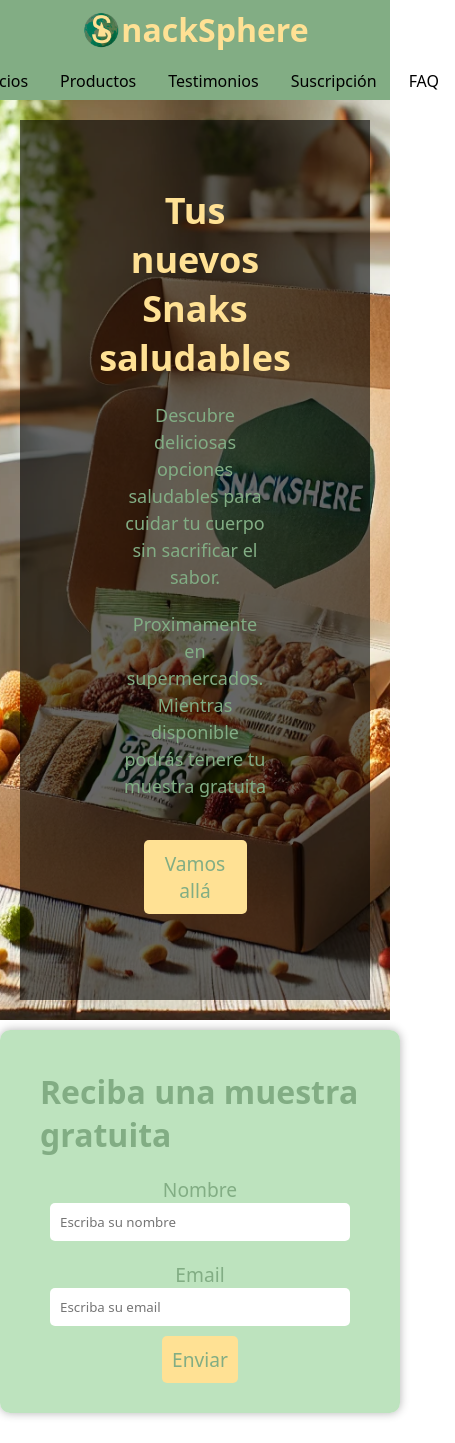
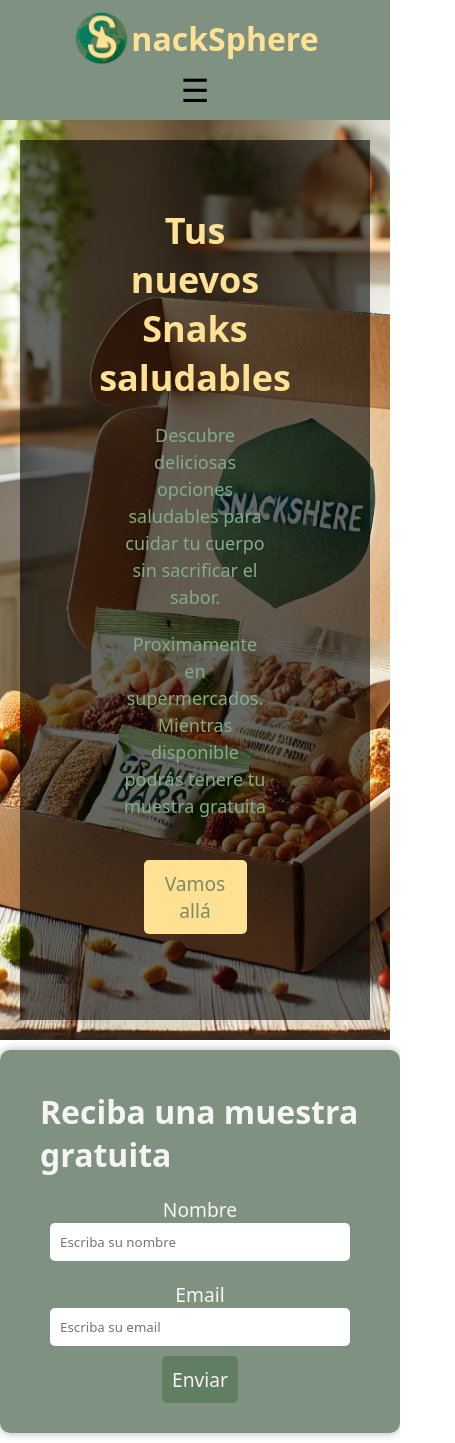
Before and after one commit to ImMiguelFv/LandingPage, an Angular app: page / in a window 390 px wide. Shown: the whole page, 455 px wide, since content can reach past the window. Built offline with nearby package versions, Linux system fonts and the light colour scheme.

Commit message:
Responsive pq celia se estresa

```diff
--- a/src/app/app-header/app-header.component.css
+++ b/src/app/app-header/app-header.component.css
@@ -3,45 +3,113 @@
     display: flex;
     align-items: center; /* Alinea verticalmente en el centro */
     justify-content: space-between; /* Distribuye el espacio entre elementos */
-    background-color: var(--primario);
+    background-color: var(--primarioV3);
     padding: 0.5rem 1rem;
     flex-direction: column; /* Asegura que los elementos estén en fila, aunque esta es la configuración por defecto */
-    height: 100px;
+    height: 140px;
 
 }
-.cabecera .logo .logolink:hover{
-filter: drop-shadow(5px 5px 10px rgba(255, 255, 255, 0.199)); /* Sombra en la imagen */
 
-}
 .cabecera .logo .logolink {
     font-size: 1rem;
     display: flex;
     flex-direction: row;
     align-items: center;
-    margin-bottom: 1rem;
+
 }
 .cabecera .logo a {
     color: var(--resaltado);
     text-decoration: none;
 }
+.cabecera .logo .logolink:hover{
+    filter: drop-shadow(5px 5px 10px rgba(255, 255, 255, 0.199)); /* Sombra en la imagen */
+
+    }
 .cabecera .logo .logolink .logoimg{
     width: auto;
-    height: 40px;
+    height: 60px;
 }
 
-.navegacion {
+.cabecera  .navegacion {
     display: flex;
     align-items: center; /* Alinea verticalmente en el centro */
     justify-content: space-between; /* Distribuye el espacio entre elementos */
     flex-direction: row;
+    font-size: 1.2rem;
 
 }
 .cabecera .navegacion a {
     color: var(--primariov3);
     text-decoration: none;
-    margin: 0 1rem;
+    padding: 0.5rem 1rem;
 }
 
 .cabecera .navegacion a:hover {
     color: var(--resaltado);
 }
+/* Estilo del botón del menú hamburguesa */
+.cabecera .logo .menu-toggle {
+    display: none;
+    background: none;
+    border: none;
+    font-size: 2rem;
+    color: var(--primariov3);
+    cursor: pointer;
+}
+
+/* Estilo para pantallas móviles */
+@media (max-width: 768px) {
+    .cabecera {
+        height: 120px;
+
+    }
+    .cabecera .logo {
+        display: flex;
+        flex-direction: column;
+        align-items: center;
+        justify-content: center;
+        z-index: 2;
+    }
+    .cabecera .navegacion {
+        display: none; /* Ocultar el menú por defecto en dispositivos móviles */
+        position: absolute;
+        top: 120px;
+        left: 0;
+        right: 0;
+        background-color: var(--primarioV3);
+        flex-direction: row; /* Cambiar la dirección del menú a columna */
+        max-height: 0; /* Oculta el menú por defecto */
+        overflow: hidden; /* Asegura que el contenido oculto no sea visible */
+        animation:slide-top 0.8s linear both}
+        @keyframes slide-top{0%{transform:translateY(0)}100%{transform:translateY(-100px)}}
+
+
+        .cabecera .navegacion.active {
+        z-index: 1;
+        max-height: 120px; /* Ajusta según el tamaño máximo esperado del menú */
+        animation:slide-bottom 0.8s linear both;
+        background-color: var(--primarioV3);
+        display: flex;
+        flex-direction: column;
+        align-items: center;
+        justify-content: center;
+
+    }
+        @keyframes slide-bottom
+        {0%{transform:translateY(-20px)}
+        100%{transform:translateY(0px)}}
+
+
+        .cabecera  .navegacion li {
+        margin: 0;
+        text-align: center;
+    }
+    .cabecera  .navegacion.active {
+        display: flex; /* Mostrar el menú cuando se active */
+    }
+    .cabecera .logo .menu-toggle {
+        display: block; /* Mostrar el botón de menú hamburguesa en dispositivos móviles */
+
+    }
+
+}
--- a/src/app/app-header/app-header.component.html
+++ b/src/app/app-header/app-header.component.html
@@ -1,17 +1,20 @@
 <header class="cabecera">
-
     <div class="logo">
         <a class="logolink" href="#">
             <img class="logoimg" src="bitmap.png" alt="Logo empresarial">
             <h1>nackSphere</h1>
         </a>
+        <button class="menu-toggle" (click)="toggleMenu()" aria-label="Toggle navigation">
+            &#9776;
+        </button>
     </div>
-        <nav class="navegacion">
-                <li><a href="#Beneficios">Beneficios</a></li>
-                <li><a href="#Productos">Productos</a></li>
-                <li><a href="#Testimonios">Testimonios</a></li>
-                <li><a href="#Suscripción">Suscripción</a></li>
-                <li><a href="#FAQ">FAQ</a></li>
-        </nav>
+    <nav class="navegacion" [class.active]="menuOpen">
 
+            <li><a href="#Beneficios">Beneficios</a></li>
+            <li><a href="#Productos">Productos</a></li>
+            <li><a href="#Testimonios">Testimonios</a></li>
+            <li><a href="#Suscripción">Suscripción</a></li>
+            <li><a href="#FAQ">FAQ</a></li>
+
+    </nav>
 </header>
--- a/src/app/app-header/app-header.component.ts
+++ b/src/app/app-header/app-header.component.ts
@@ -8,5 +8,9 @@ import { Component } from '@angular/core';
   styleUrl: './app-header.component.css'
 })
 export class AppHeaderComponent {
+  menuOpen = false;
 
+  toggleMenu() {
+    this.menuOpen = !this.menuOpen;
 }
+}
--- a/src/app/formulario/formulario.component.css
+++ b/src/app/formulario/formulario.component.css
@@ -19,7 +19,7 @@
     margin: 10px;
 }
 .card .card-body .suscripción h1{
-    color: var(--primario);
+    color: var(--secundario);
     font-size: 2rem;
 }
 .card .card-body .mb-1 {
@@ -34,7 +34,7 @@
     margin: 10px;
 }
 .card .card-body .mb-2 .form-label{
-    color: var(--primario);
+    color: var(--secundario);
     font-size: 1.2rem;
 }
 .card .card-body .mb-2 .form-control{
@@ -45,13 +45,13 @@
 }
 .card .card-body .mb-2 .alert{
     background-color: rgb(253, 201, 201);
-    color: var(--primario);
+    color: var(--secundario);
     font-size: 0.8rem;
     margin: 6px;
 }
 .card .card-body .btn{
-    background-color: var(--resaltado);
-    color: var(--primario);
+    background-color: var(--primarioV21);
+    color: var(--secundario);
     border: none;
     border-radius: 5px;
     padding: 10px;
--- a/src/app/hero/hero.component.css
+++ b/src/app/hero/hero.component.css
@@ -45,7 +45,7 @@ background-repeat: no-repeat; /* Opcional: Evita que la imagen se repita */
 }
 .btn{
     background-color: var(--resaltado);
-    color: var(--primario);
+    color: var(--primarioV2);
     border: none;
     border-radius: 5px;
     padding: 10px;
--- a/src/styles.css
+++ b/src/styles.css
@@ -1,7 +1,8 @@
 /* You can add global styles to this file, and also import other style files */
 :root{
     --primario: #82AD84 ;
-    --primarioV2: #a3d9a5b7;
+    --primarioV21: #567557b7;
+    --primarioV2: #4d664eb7;
     --primarioV3: #4d664eb7;
     --secundario: #F6F5F1;
     --resaltado: rgb(255, 225, 148);
```
